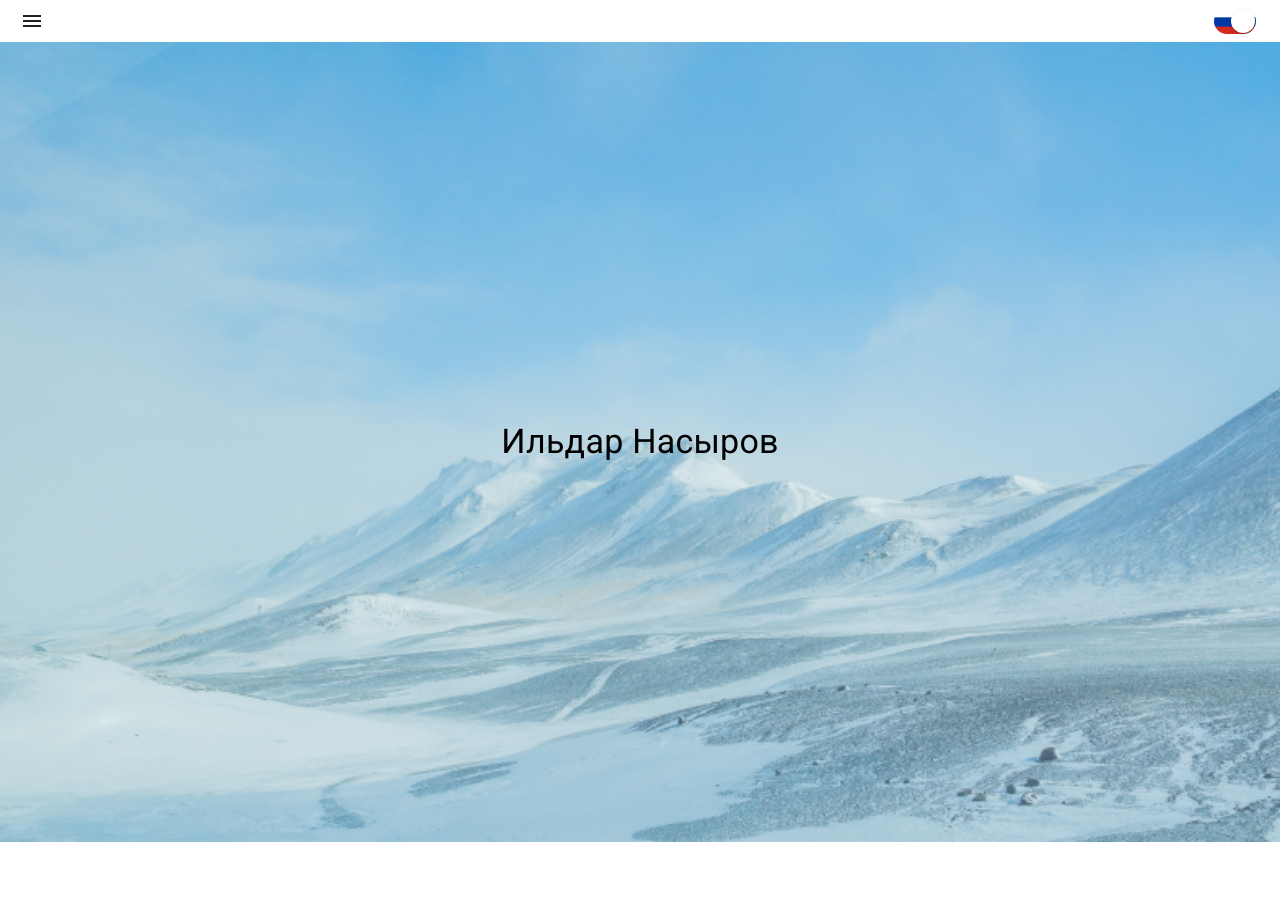
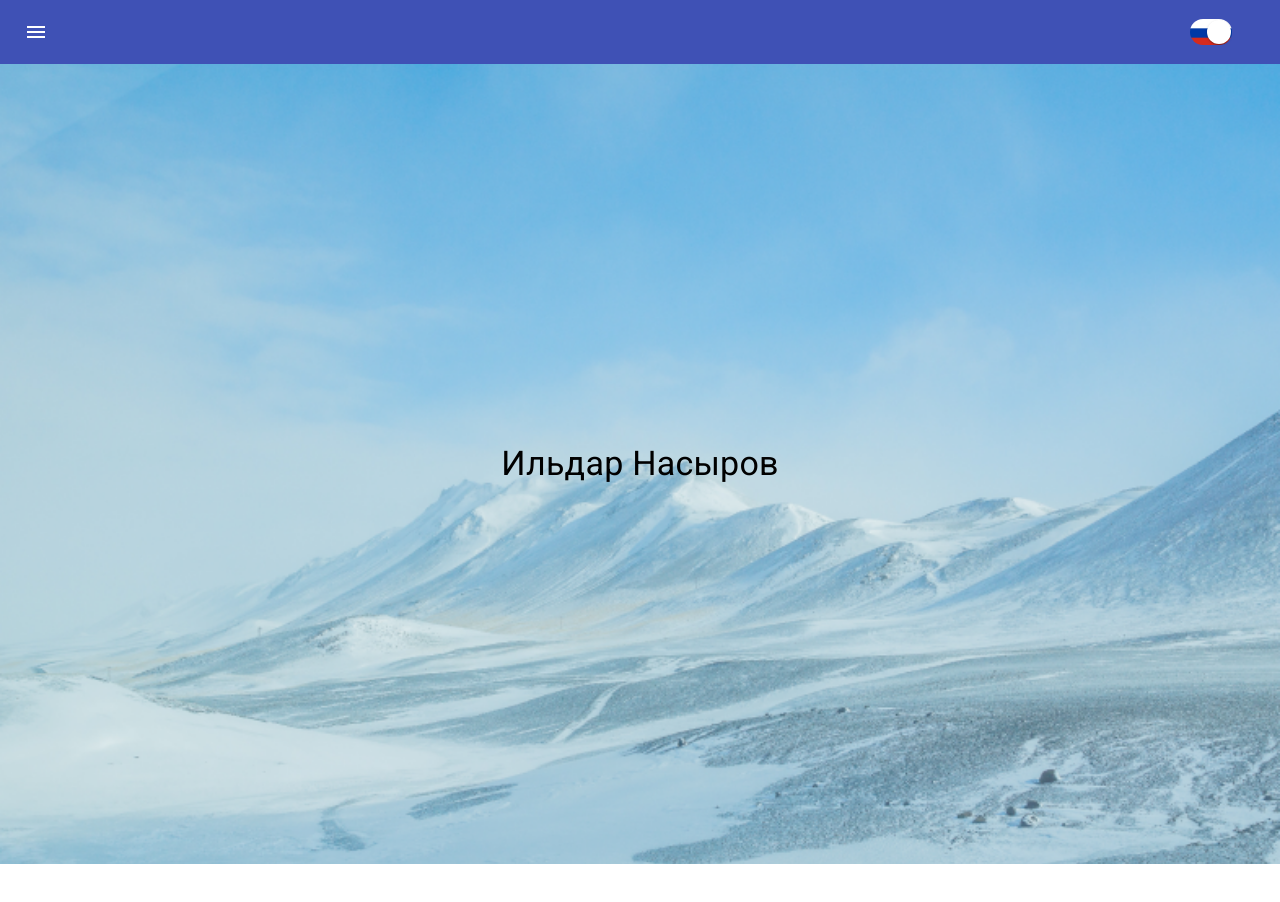
Before and after one commit to buugaaga/buugaaga.github.io, a React (Create React App) app: page / in a window 1280 px wide. Shown: the top 902 px of the page. Built offline with nearby package versions, Linux system fonts and the light colour scheme.

Commit message:
Fix some bugs in Navigation

```diff
--- a/src/components/Navigation/MainNavigation.js
+++ b/src/components/Navigation/MainNavigation.js
@@ -14,15 +14,25 @@ import LinkedinIcon from '@material-ui/icons/LinkedIn'
 import TwitterIcon from '@material-ui/icons/Twitter'
 import GithubIcon from '@material-ui/icons/GitHub'
 import { Link } from 'react-router-dom';
-import { Grid } from '@material-ui/core';
+import { AppBar, IconButton, Toolbar } from '@material-ui/core';
 
 //components
 import { LanguageSwitch } from './LanguageSwitch'
+import { makeStyles } from '@material-ui/styles';
 
 // import fccIcon from '../images/fcc.svg'
 
+const useStyle = makeStyles( (theme) => ({
+  between: {
+    justifyContent: 'space-between'
+  },
+  pallete: {
+    color: 'white'
+  }
+}))
+
 export const MainNavigation = ({setLanguage, ru}) => {
-
+  const classes = useStyle()
   const [state, setState] = React.useState({
     top: false,
     left: false,
@@ -71,19 +81,18 @@ export const MainNavigation = ({setLanguage, ru}) => {
   );
 
   return (
-    <div>
-      <Grid
-        container
-        justify='space-between'
-      >
-        <Button onClick={toggleDrawer('top', true)}>
-          <MenuIcon />
-        </Button>
-        <LanguageSwitch setLanguage={setLanguage} ru={ru} />
-        <Drawer anchor={'top'} open={state['top']} onClose={toggleDrawer('top', false)}>
-          {list()}
-        </Drawer>
-      </Grid>
-    </div>
+
+      <AppBar position="static">
+        <Toolbar className={classes.between}>
+          <IconButton onClick={toggleDrawer('top', true) }  aria-label="menu" edge="start">
+            <MenuIcon className={classes.pallete} />
+          </IconButton>
+          <LanguageSwitch setLanguage={setLanguage} ru={ru} />
+          <Drawer anchor={'top'} open={state['top']} onClose={toggleDrawer('top', false)}>
+            {list()}
+          </Drawer>
+        </Toolbar>
+      </AppBar>
+
   );
 }
```
